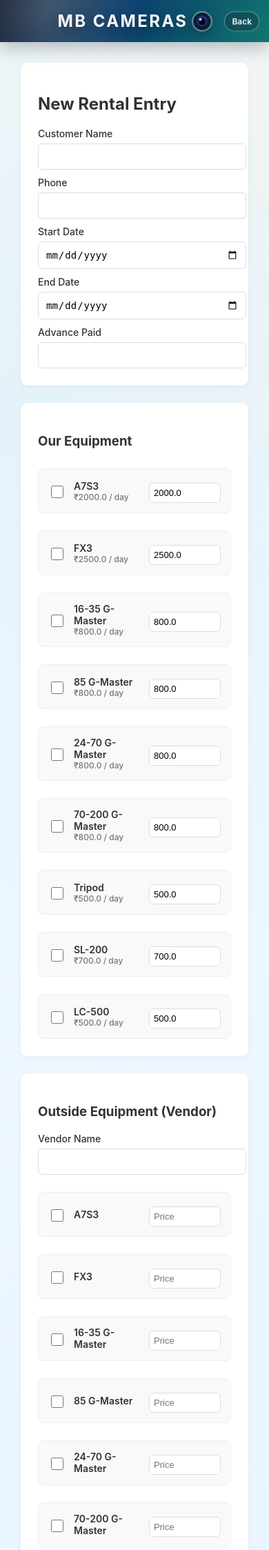
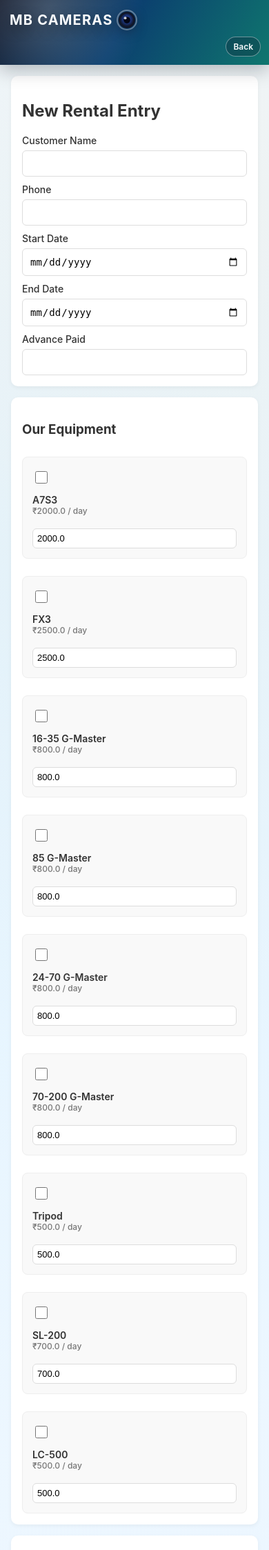
Before and after one commit to bachammahesh-cyber/mb-cameras, a Flask app: page /new_rental in a window 390 px wide. Shown: the top 2247 px of the page at 69% size. Run offline with Flask 3, Linux system fonts and the light colour scheme; a user stored in the database is signed in; data comes from the database, SQL or seed files in the repository.

Commit message:
Improve responsive layout for mobile and desktop across app

```diff
--- a/static/style.css
+++ b/static/style.css
@@ -24,6 +24,8 @@ HEADER
 display:flex;
 justify-content:space-between;
 align-items:center;
+gap:12px;
+flex-wrap:wrap;
 padding:20px 30px;
 background:white;
 border-bottom:1px solid #eee;
@@ -38,6 +40,11 @@ font-size:22px;
 text-decoration:none;
 color:#444;
 font-size:14px;
+}
+
+.header a{
+text-decoration:none;
+font-weight:600;
 }
 
 /* ------------------------
@@ -123,6 +130,7 @@ CONTAINER
 max-width:1100px;
 margin:auto;
 padding:30px;
+box-sizing:border-box;
 }
 
 /* ------------------------
@@ -160,6 +168,7 @@ margin-top:6px;
 border-radius:6px;
 border:1px solid #ddd;
 font-size:14px;
+box-sizing:border-box;
 }
 
 /* ------------------------
@@ -174,6 +183,7 @@ border:none;
 border-radius:6px;
 font-size:15px;
 cursor:pointer;
+min-height:42px;
 }
 
 button:hover{
@@ -256,6 +266,17 @@ background:white;
 border:1px solid #e5e7eb;
 border-radius:8px;
 overflow:hidden;
+}
+
+.records-table form{
+display:flex;
+align-items:center;
+gap:6px;
+}
+
+.records-table form input{
+margin-top:0;
+min-width:90px;
 }
 
 .records-table thead{
@@ -346,6 +367,20 @@ MOBILE RESPONSIVE
 
 @media(max-width:800px){
 
+.container{
+padding:16px;
+}
+
+.card,
+.box{
+padding:16px;
+margin-bottom:16px;
+}
+
+.header{
+padding:14px 16px;
+}
+
 .brand-band{
 padding:16px 14px;
 }
@@ -380,4 +415,56 @@ font-size:20px;
 grid-template-columns:1fr;
 }
 
+.equipment-card{
+flex-direction:column;
+align-items:flex-start;
 }
+
+.vendor-price{
+width:100%;
+}
+
+.records-table{
+display:block;
+overflow-x:auto;
+white-space:nowrap;
+}
+
+.records-table th,
+.records-table td{
+padding:10px 12px;
+}
+
+.records-table form{
+flex-direction:column;
+align-items:stretch;
+min-width:110px;
+}
+
+.records-table form button{
+width:100%;
+}
+
+}
+
+@media(max-width:560px){
+
+.brand-band{
+justify-content:flex-start;
+padding-bottom:52px;
+}
+
+.brand-band .brand-title{
+font-size:20px;
+letter-spacing:0.06em;
+}
+
+.brand-band a,
+.brand-band .logout{
+top:auto;
+bottom:12px;
+right:12px;
+transform:none;
+}
+
+}
--- a/templates/credit_report.html
+++ b/templates/credit_report.html
@@ -3,6 +3,7 @@
 
 <head>
 <title>Financials</title>
+<meta name="viewport" content="width=device-width, initial-scale=1">
 <link rel="stylesheet" href="{{ url_for('static', filename='style.css') }}">
 </head>
 
--- a/templates/dashboard.html
+++ b/templates/dashboard.html
@@ -3,6 +3,7 @@
 
 <head>
 <title>Dashboard</title>
+<meta name="viewport" content="width=device-width, initial-scale=1">
 <link rel="stylesheet" href="{{ url_for('static', filename='style.css') }}">
 </head>
 
--- a/templates/inventory.html
+++ b/templates/inventory.html
@@ -3,6 +3,7 @@
 
 <head>
 <title>Inventory</title>
+<meta name="viewport" content="width=device-width, initial-scale=1">
 <link rel="stylesheet" href="/static/style.css">
 </head>
 
--- a/templates/login.html
+++ b/templates/login.html
@@ -2,6 +2,7 @@
 <html>
 <head>
     <title>MB_Cameras Login</title>
+    <meta name="viewport" content="width=device-width, initial-scale=1">
     <link rel="stylesheet" href="/static/style.css">
 </head>
 <body>
--- a/templates/new_rental.html
+++ b/templates/new_rental.html
@@ -3,6 +3,7 @@
 <head>
 
 <title>New Rental</title>
+<meta name="viewport" content="width=device-width, initial-scale=1">
 <link rel="stylesheet" href="/static/style.css">
 
 </head>
--- a/templates/rental_records.html
+++ b/templates/rental_records.html
@@ -3,6 +3,7 @@
 <head>
 
 <title>Rental Records</title>
+<meta name="viewport" content="width=device-width, initial-scale=1">
 <link rel="stylesheet" href="/static/style.css">
 
 </head>
--- a/templates/vendor_dues.html
+++ b/templates/vendor_dues.html
@@ -2,6 +2,7 @@
 <html>
 <head>
 <title>Vendor Dues</title>
+<meta name="viewport" content="width=device-width, initial-scale=1">
 <link rel="stylesheet" href="/static/style.css">
 </head>
 
```
